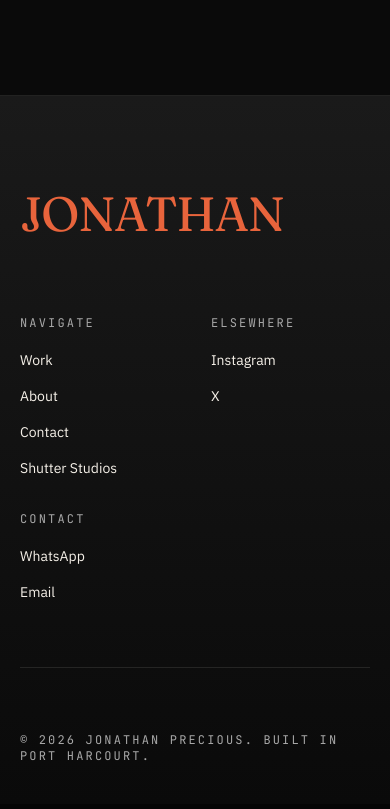
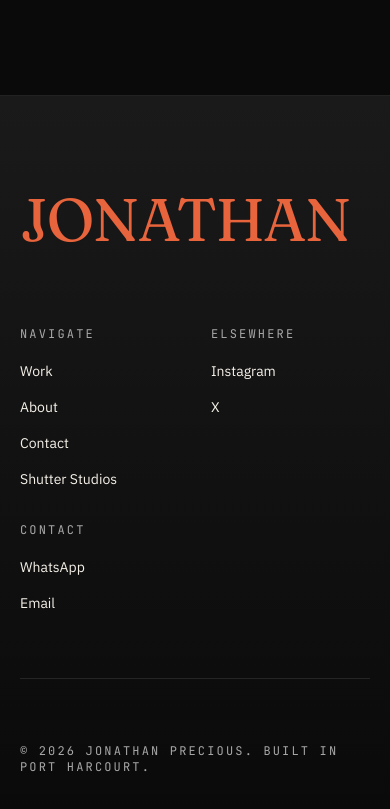
Before and after one commit to THESOURCEC0D3/portfolio, a Next.js app: page / in a window 390 px wide. Shown: the part 4354-5163 px from the top of the page. Built offline with nearby package versions, Linux system fonts and the light colour scheme.

Commit message:
More changes

```diff
--- a/app/components/FooterSection.tsx
+++ b/app/components/FooterSection.tsx
@@ -7,7 +7,7 @@ export default function PortfolioFooter() {
     <footer className="bg-gradient-to-b from-[#1a1a1a] to-[var(--color-pf-dark)] border-t border-[var(--color-pf-cream)]/10">
       <div className="max-w-7xl mx-auto px-5 md:px-10 pt-24 md:pt-32 pb-10 ">
         <div className="mb-20 md:mb-24">
-          <h2 className="font-serif text-5xl sm:text-7xl md:text-8xl lg:text-[10rem] xl:text-[12rem] text-[var(--color-pf-orange)] leading-[0.9] tracking-tight uppercase wrap-break-word">
+          <h2 className="font-serif text-6xl sm:text-7xl md:text-8xl lg:text-[10rem] xl:text-[12rem] text-[var(--color-pf-orange)] leading-[0.9] tracking-tight uppercase wrap-break-word">
             Jonathan
           </h2>
         </div>
```
